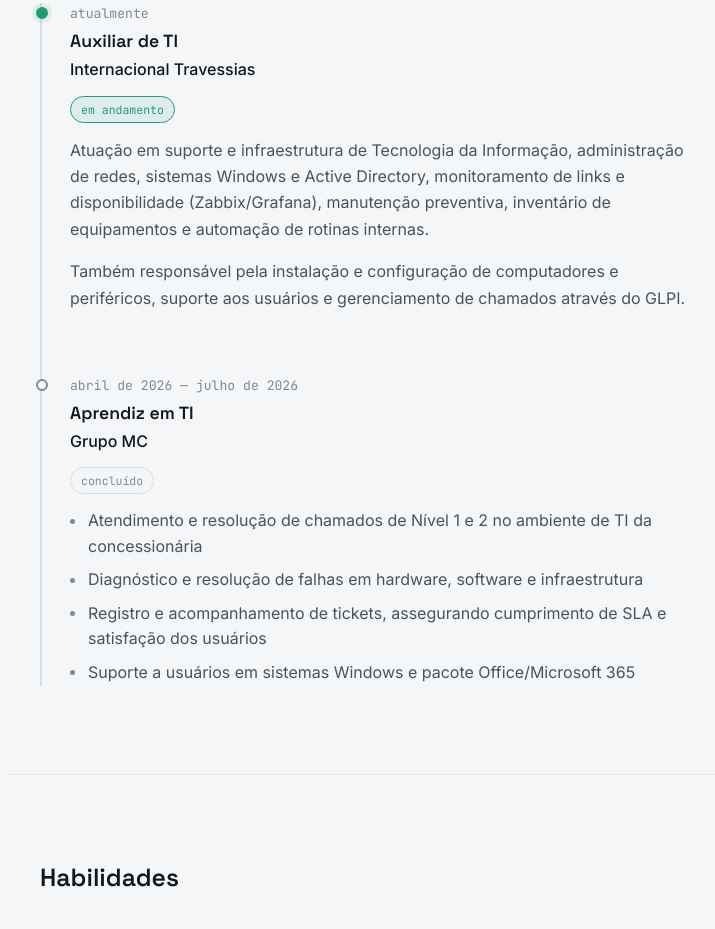
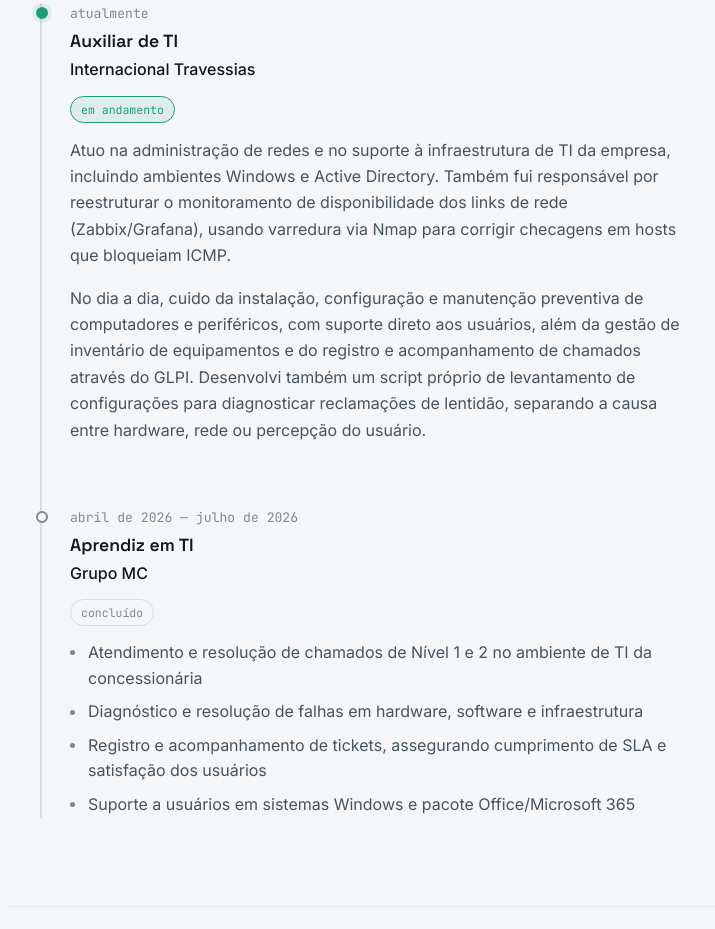
Before and after one commit to joaoribeiroodev/portfolio, a plain HTML site: page index.html in a window 1280 px wide. Shown: the part 2172-3101 px from the top of the page, without its empty margins (72-787 px from the left). Drawn offline with Linux system fonts and the light colour scheme.

Commit message:
atualizando index

```diff
--- a/index.html
+++ b/index.html
@@ -262,17 +262,21 @@
                         <span class="tag tag--active">em andamento</span>
 
                         <p>
-                            Atuação em suporte e infraestrutura de Tecnologia da Informação,
-                            administração de redes, sistemas Windows e Active Directory,
-                            monitoramento de links e disponibilidade (Zabbix/Grafana),
-                            manutenção preventiva, inventário de equipamentos e automação
-                            de rotinas internas.
+                            Atuo na administração de redes e no suporte à infraestrutura de TI da
+                            empresa, incluindo ambientes Windows e Active Directory. Também fui
+                            responsável por reestruturar o monitoramento de disponibilidade dos
+                            links de rede (Zabbix/Grafana), usando varredura via Nmap para corrigir
+                            checagens em hosts que bloqueiam ICMP.
                         </p>
 
                         <p>
-                            Também responsável pela instalação e configuração de
-                            computadores e periféricos, suporte aos usuários e
-                            gerenciamento de chamados através do GLPI.
+                            No dia a dia, cuido da instalação, configuração e manutenção
+                            preventiva de computadores e periféricos, com suporte direto aos
+                            usuários, além da gestão de inventário de equipamentos e do
+                            registro e acompanhamento de chamados através do GLPI. Desenvolvi
+                            também um script próprio de levantamento de configurações para
+                            diagnosticar reclamações de lentidão, separando a causa entre
+                            hardware, rede ou percepção do usuário.
                         </p>
                     </div>
                 </li>
```
